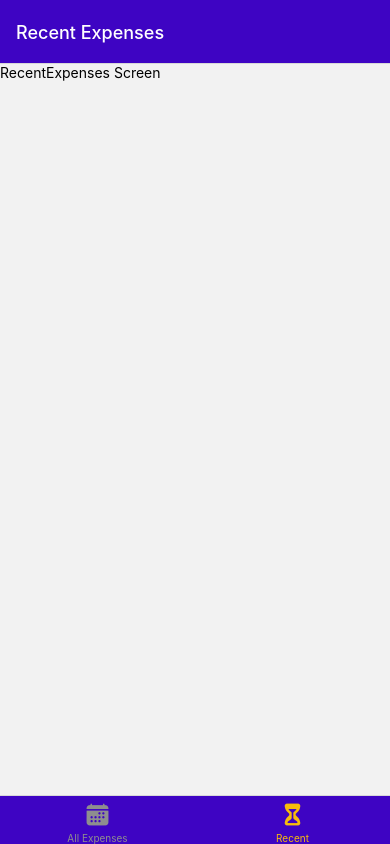
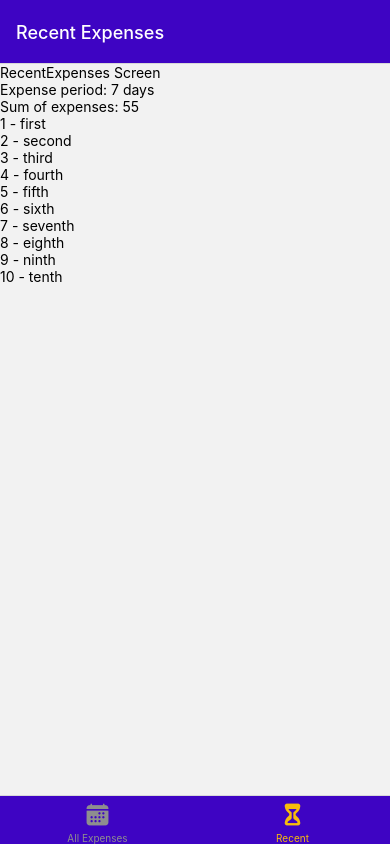
Before and after one commit to markfaust123/ExpenseTracker, a React Native app: screen /RecentExpenses in a window 390 px wide. Built offline with nearby package versions, Linux system fonts and the light colour scheme.

Commit message:
Created Expense Overview Screen to output an expense summary then list of expenses beneath

```diff
--- /dev/null
+++ b/src/components/expenses-output/ExpensesList.tsx
@@ -0,0 +1,14 @@
+import { FlatList, Text } from "react-native";
+import { Expense } from "../../lib/types";
+
+const ExpensesList = ({ expenses }: { expenses: Expense[] }) => {
+  return (
+    <FlatList
+      data={expenses}
+      keyExtractor={(item) => item.toString()}
+      renderItem={(itemData) => <Text>{itemData.item.amount} - {itemData.item.description}</Text>}
+    />
+  );
+};
+
+export default ExpensesList;
--- /dev/null
+++ b/src/components/expenses-output/ExpensesOutput.tsx
@@ -0,0 +1,15 @@
+import { FlatList, Text, View } from "react-native";
+import ExpensesSummary from "./ExpensesSummary";
+import ExpensesList from "./ExpensesList";
+import { Expense } from "../../lib/types";
+
+const ExpensesOutput = ({expenses, expensesPeriod}: {expenses: Expense[], expensesPeriod: string}) => {
+    return (
+      <View>
+        <ExpensesSummary expenses={expenses} periodName={expensesPeriod}/>
+        <ExpensesList expenses={expenses}/>
+      </View>
+    );
+}
+
+export default ExpensesOutput;
--- /dev/null
+++ b/src/components/expenses-output/ExpensesSummary.tsx
@@ -0,0 +1,23 @@
+import { Text, View } from "react-native";
+import { Expense } from "../../lib/types";
+
+const ExpensesSummary = ({
+  expenses,
+  periodName,
+}: {
+  expenses: Expense[];
+  periodName: string;
+}) => {
+  const sumOfExpenses = expenses.reduce(
+    (sum, expense) => sum + expense.amount,
+    0
+  );
+  return (
+    <View>
+      <Text>Expense period: {periodName}</Text>
+      <Text>Sum of expenses: {sumOfExpenses}</Text>
+    </View>
+  );
+};
+
+export default ExpensesSummary;
--- /dev/null
+++ b/src/lib/data.ts
@@ -0,0 +1,44 @@
+import { Expense } from "./types";
+
+export const EXPENSES: Expense[] = [
+  {
+    amount: 1,
+    description: "first",
+  },
+  {
+    amount: 2,
+    description: "second",
+  },
+  {
+    amount: 3,
+    description: "third",
+  },
+  {
+    amount: 4,
+    description: "fourth",
+  },
+  {
+    amount: 5,
+    description: "fifth",
+  },
+  {
+    amount: 6,
+    description: "sixth",
+  },
+  {
+    amount: 7,
+    description: "seventh",
+  },
+  {
+    amount: 8,
+    description: "eighth",
+  },
+  {
+    amount: 9,
+    description: "ninth",
+  },
+  {
+    amount: 10,
+    description: "tenth",
+  },
+];
--- /dev/null
+++ b/src/lib/types.ts
@@ -0,0 +1,4 @@
+export type Expense = {
+    amount: number,
+    description: string,
+}
--- a/src/screens/AllExpenses.tsx
+++ b/src/screens/AllExpenses.tsx
@@ -1,7 +1,14 @@
 import { Text } from "react-native";
+import ExpensesOutput from "../components/expenses-output/ExpensesOutput";
+import { EXPENSES } from "../lib/data";
 
 const AllExpenses = () => {
-  return <Text>AllExpenses Screen</Text>;
+  return (
+    <>
+      <Text>AllExpenses Screen</Text>
+      <ExpensesOutput expenses={EXPENSES} expensesPeriod="7 days"/>
+    </>
+  );
 };
 
 export default AllExpenses;
--- a/src/screens/RecentExpenses.tsx
+++ b/src/screens/RecentExpenses.tsx
@@ -1,9 +1,14 @@
 import { Text } from "react-native";
+import ExpensesOutput from "../components/expenses-output/ExpensesOutput";
+import { EXPENSES } from "../lib/data";
 
 const RecentExpenses = () => {
     return (
+      <>
         <Text>RecentExpenses Screen</Text>
-    )
+        <ExpensesOutput expenses={EXPENSES} expensesPeriod="7 days" />
+      </>
+    );
 }
 
 export default RecentExpenses;
```
